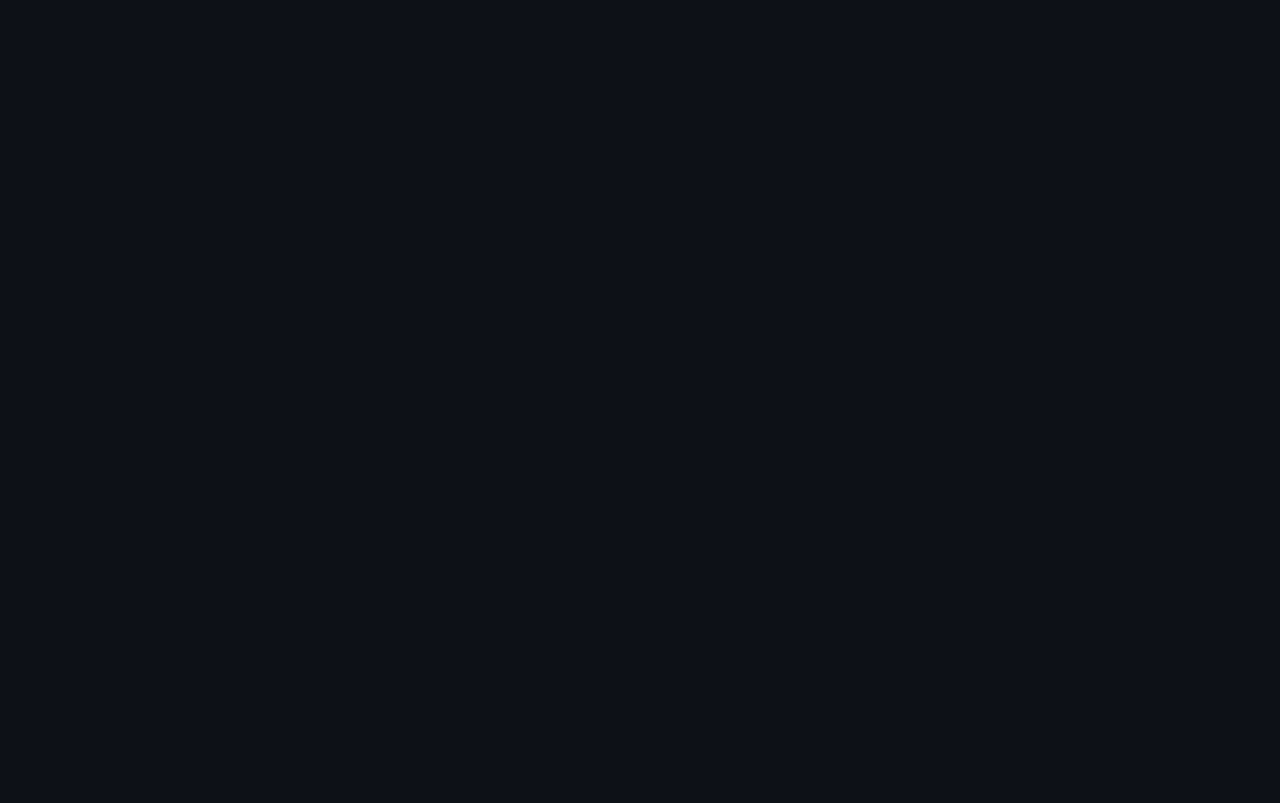
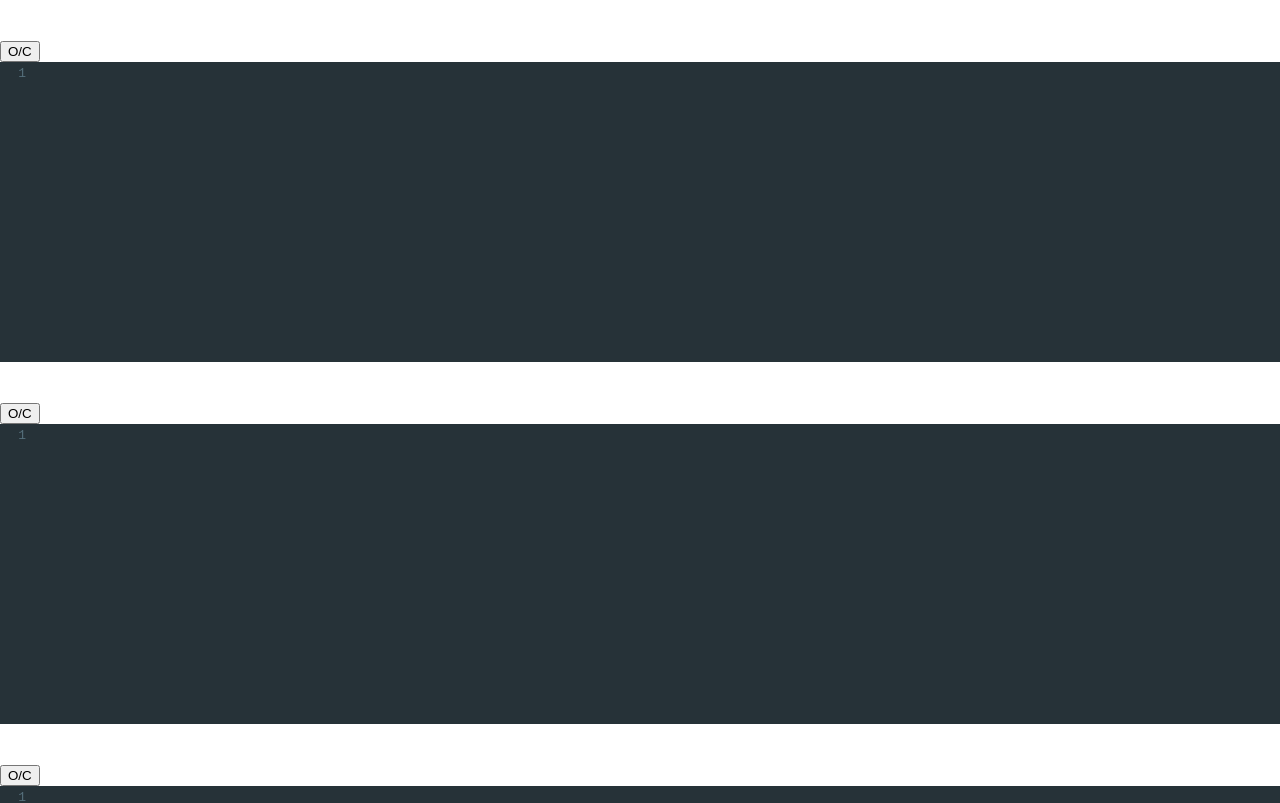
Before and after one commit to Saurabh-Rana17/online-compiler-collab, a React (Create React App) app in the folder client/: page /live-editor in a window 1280 px wide. Before the commit this address had no page. Shown: the top 803 px of the page. Built offline with nearby package versions, Linux system fonts and the light colour scheme.

Commit message:
editor-setup-completed

```diff
--- a/client/package.json
+++ b/client/package.json
@@ -13,8 +13,10 @@
     "@testing-library/user-event": "^12.1.10",
     "autoprefixer": "^10.4.15",
     "axios": "^0.21.1",
+    "codemirror": "^5.65.15",
     "moment": "^2.29.1",
     "react": "^17.0.2",
+    "react-codemirror2": "^7.3.0",
     "react-dom": "^17.0.2",
     "react-monaco-editor": "^0.54.0",
     "react-router-dom": "^6.17.0",
--- a/client/src/App.jsx
+++ b/client/src/App.jsx
@@ -3,6 +3,7 @@ import React from "react";
 import OfflineEditor from "./OfflineEditor";
 import Home from "./Home";
 import { BrowserRouter, Routes, Route } from "react-router-dom";
+import LiveEditor from "./LiveEditor";
 
 function App() {
   return (
@@ -11,6 +12,7 @@ function App() {
         <Routes>
           <Route index element={<Home />}></Route>
           <Route path="/editor" element={<OfflineEditor />} />
+          <Route path="/live-editor" element={<LiveEditor />} />
         </Routes>
       </BrowserRouter>
     </div>
--- a/client/src/Home.jsx
+++ b/client/src/Home.jsx
@@ -4,10 +4,12 @@ const Home = () => {
   return (
     <>
       <h1>Hello world</h1>
-      <Button>
-        {" "}
-        <a href="/editor">visit</a>
-      </Button>
+      <a href="/editor">
+        <Button variant="contained"> visit editor</Button>
+      </a>
+      <a href="/live-editor">
+        <Button variant="contained"> live editor</Button>
+      </a>
     </>
   );
 };
--- /dev/null
+++ b/client/src/LiveEditor.jsx
@@ -0,0 +1,47 @@
+import { useState } from "react";
+import LiveEditorWindow from "./LiveEditorWindow";
+export default function LiveEditor() {
+  const [html, setHtml] = useState("");
+  const [css, setCss] = useState("");
+  const [js, setJs] = useState("");
+
+  return (
+    <>
+      <div className="pane top-pane">
+        <LiveEditorWindow
+          language="xml"
+          displayName="HTML"
+          value={html}
+          onChange={setHtml}
+        >
+          {" "}
+        </LiveEditorWindow>
+        <LiveEditorWindow
+          language="css"
+          displayName="CSS"
+          value={css}
+          onChange={setCss}
+        >
+          {" "}
+        </LiveEditorWindow>
+        <LiveEditorWindow
+          language="javascript"
+          displayName="JS"
+          value={js}
+          onChange={setJs}
+        >
+          {" "}
+        </LiveEditorWindow>
+      </div>
+      <div className="pane">
+        <iframe
+          title="output"
+          sandbox="allow-scripts"
+          frameBorder="0"
+          width="100%"
+          height="100%"
+        ></iframe>
+      </div>
+    </>
+  );
+}
--- /dev/null
+++ b/client/src/LiveEditorWindow.jsx
@@ -0,0 +1,35 @@
+import React from "react";
+import "codemirror/lib/codemirror.css";
+import "codemirror/theme/material.css";
+import "codemirror/mode/xml/xml";
+import "codemirror/mode/javascript/javascript";
+import "codemirror/mode/css/css";
+import { Controlled as ControlledEditor } from "react-codemirror2";
+
+export default function LiveEditorWindow(props) {
+  const { language, displayName, value, onChange } = props;
+  function handleChange(editor, data, value) {
+    onChange(value);
+  }
+  return (
+    <>
+      {(document.body.style = "background: white;")}
+
+      <div className="editor-container">
+        <div className="editor-title">{displayName}</div>
+        <button>O/C</button>
+      </div>
+      <ControlledEditor
+        onBeforeChange={handleChange}
+        value={value}
+        className="code-mirror-wrapper"
+        options={{
+          lineWrapping: true,
+          mode: language,
+          lineNumbers: true,
+          theme: "material",
+        }}
+      ></ControlledEditor>
+    </>
+  );
+}
```
Also changed, not shown: 2 other files (tests, documents, lock files or other folders).
